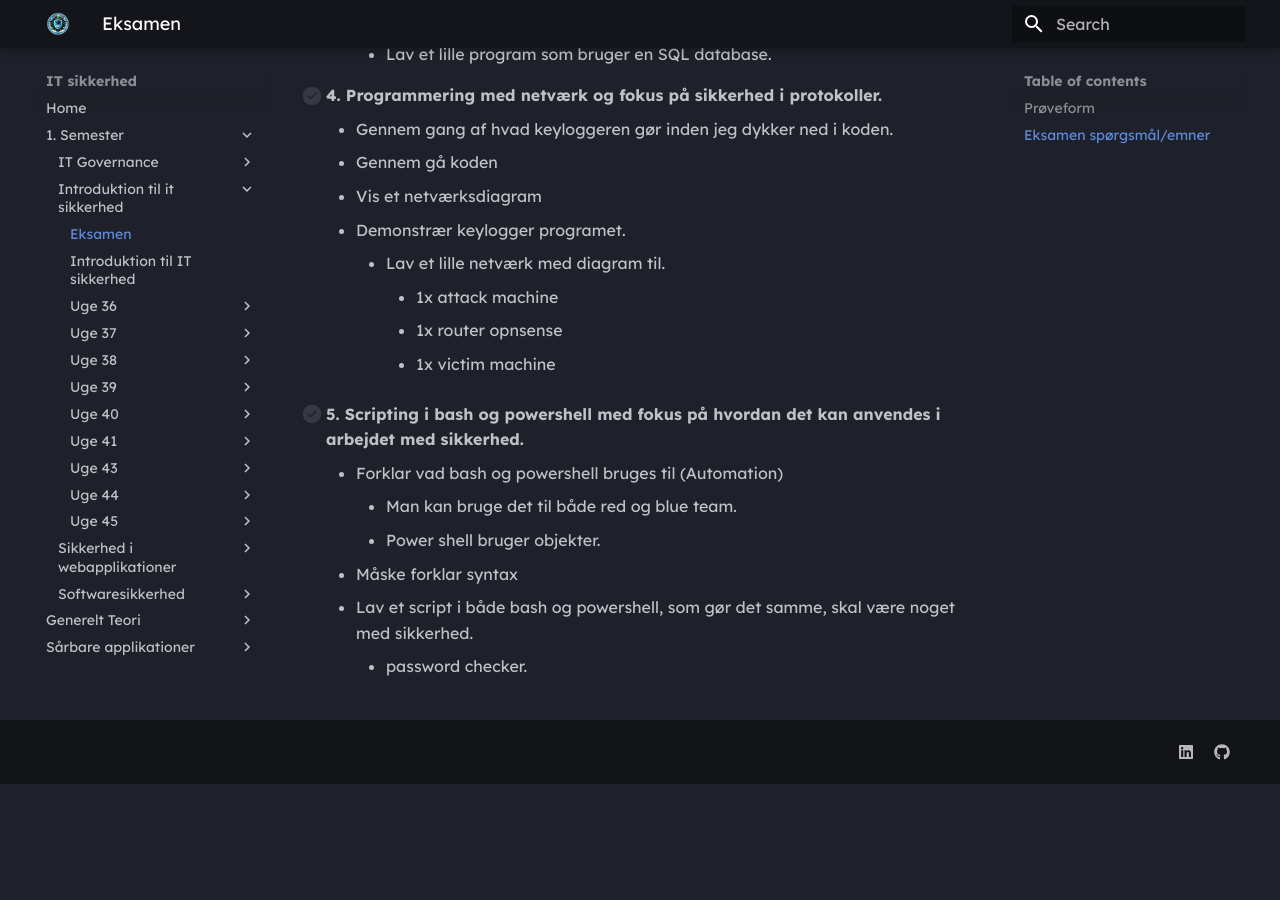
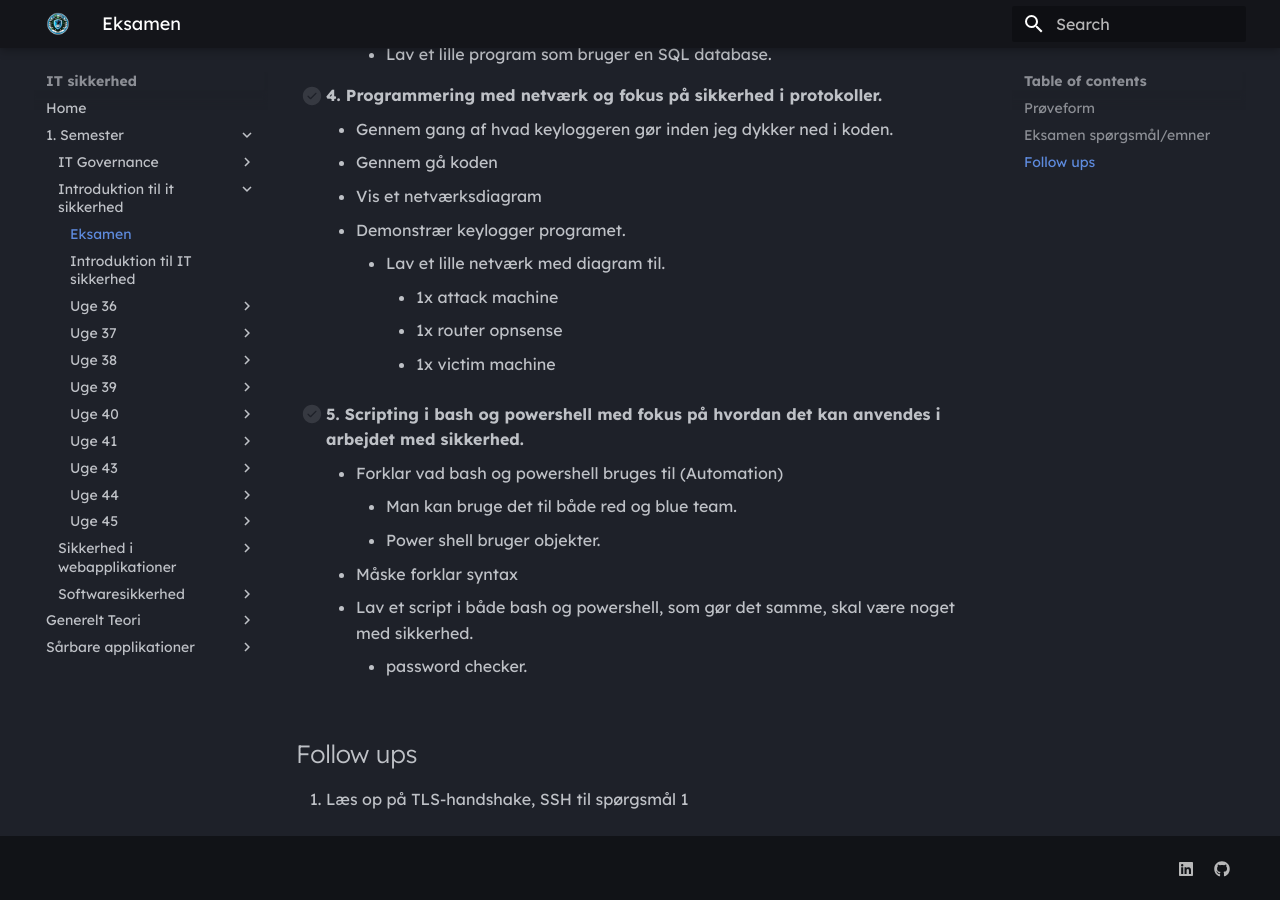
Before and after one commit to NoahRosenkjaer/IT-sikkerhed, an MkDocs documentation site: the page built from docs/1. Semester/Introduktion til it-sikkerhed/Eksamen.md, in a window 1280 px wide and 900 px high, scrolled down 1323 px. Built offline with MkDocs 1.6.1 and Material for MkDocs 9.7.7, drawn with Linux system fonts in a browser that asks for light colours; before the commit the page ends 2107 px from its top, so only the background shows below that.

Commit message:
Question 2 done

```diff
--- a/docs/1. Semester/Introduktion til it-sikkerhed/Eksamen.md
+++ b/docs/1. Semester/Introduktion til it-sikkerhed/Eksamen.md
@@ -24,7 +24,7 @@
         - Måske forklare TLS
         - Vis et eksempel med wireshark, før og efter kryptering
 
-- [ ] **2. Netværk med fokus på trafikmonitorering og skanning samt hvordan dette kan anvendes i arbejdet med sikkerhed.**
+- [X] **2. Netværk med fokus på trafikmonitorering og skanning samt hvordan dette kan anvendes i arbejdet med sikkerhed.**
     - Forklar trafikmonitorering og skanning.
         - Wireshark
         - Nmap
@@ -57,3 +57,8 @@
     - Måske forklar syntax
     - Lav et script i både bash og powershell, som gør det samme, skal være noget med sikkerhed.
         - password checker.
+
+
+## Follow ups
+
+1. Læs op på TLS-handshake, SSH til spørgsmål 1
```
